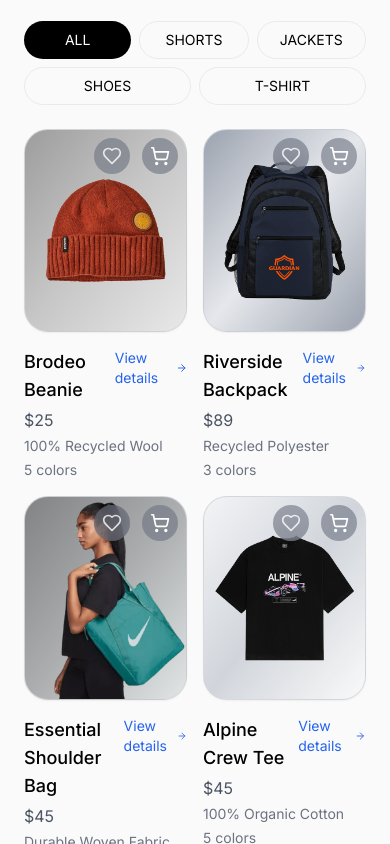
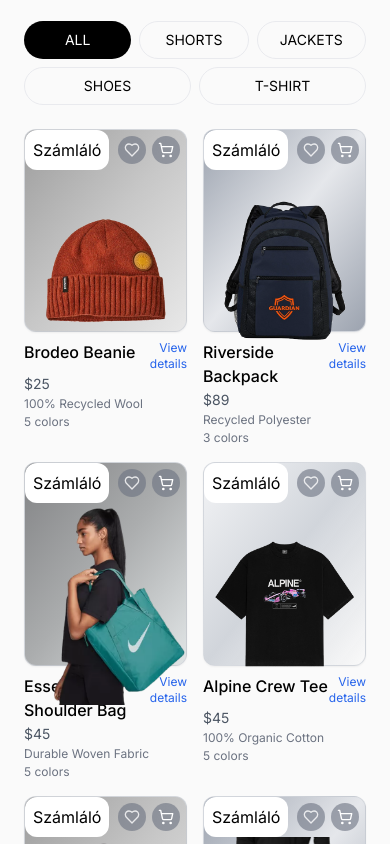
Before and after one commit to dan0dev/ecommerce-next, a Next.js app: page / in a window 390 px wide. Shown: the part 2700-3544 px from the top of the page. Built offline with nearby package versions, Linux system fonts and the light colour scheme.

Commit message:
defaultImage

```diff
--- a/app/components/collection/ProductCard.jsx
+++ b/app/components/collection/ProductCard.jsx
@@ -22,16 +22,13 @@ const ProductCard = ({
   const handleCartClick = () => {
     setClicked(true);
     onAddToCart();
-
-    setTimeout(() => {
-      setClicked(false);
-    }, 3000);
+    setTimeout(() => setClicked(false), 3000);
   };
 
   return (
-    <div className="flex flex-col space-y-4 group">
+    <div className="flex flex-col space-y-2 sm:space-y-3 group w-full">
       <div
-        className={`relative border border-gray-300/80 rounded-3xl cursor-pointer aspect-[4/5] transform transition-transform duration-200 group-hover:scale-[1.01] shadow-sm group-hover:shadow-md ${
+        className={`relative border border-gray-300/80 rounded-xl sm:rounded-2xl cursor-pointer aspect-[4/5] transform transition-transform duration-200 group-hover:scale-[1.01] shadow-sm group-hover:shadow-md ${
           gradients[index % gradients.length]
         }`}
       >
@@ -40,39 +37,42 @@ const ProductCard = ({
             e.stopPropagation();
             onFavoriteToggle(index);
           }}
-          className={`absolute top-2 right-14 z-10 p-2 rounded-full backdrop-blur-md transition-colors ${
+          className={`absolute top-1.5 sm:top-2 right-10 sm:right-12 z-10 p-1.5 sm:p-2 rounded-full backdrop-blur-md transition-colors ${
             isFavorite ? "bg-red-500/90" : "bg-gray-500/60"
           }`}
         >
           <Heart
-            className={`w-5 h-5 transition-colors ${
+            className={`w-4 h-4 sm:w-5 sm:h-5 transition-colors ${
               isFavorite ? "text-white" : "text-white/80 hover:text-red-400"
             }`}
           />
         </button>
         <button
           onClick={handleCartClick}
-          className="absolute top-2 right-2 z-10 p-2 rounded-full backdrop-blur-md transition-colors bg-gray-500/60"
+          className="absolute top-1.5 sm:top-2 right-1.5 sm:right-2 z-10 p-1.5 sm:p-2 rounded-full backdrop-blur-md transition-colors bg-gray-500/60"
         >
           {clicked ? (
-            <Check className="w-5 h-5 text-white transition-all" />
+            <Check className="w-4 h-4 sm:w-5 sm:h-5 text-white transition-all" />
           ) : (
-            <ShoppingCart className="w-5 h-5 text-white hover:text-blue-400 transition-all" />
+            <ShoppingCart className="w-4 h-4 sm:w-5 sm:h-5 text-white hover:text-blue-400 transition-all" />
           )}
         </button>
+        {/* !!!!  */}
+        <button className="bg-white p-2 rounded-xl">Számláló</button>
+        {/* !!!!  */}
         <div className="relative w-full h-full">
-          <div className="relative w-full h-full p-4">
+          <div className="relative w-full h-full p-2 sm:p-4">
             <Image
-              src={product.image ? product.image : defaultImage}
+              src={product.image || defaultImage}
               alt={product.name}
               fill
-              className="object-cover object-center"
-              sizes="(max-width: 768px) 100vw, (max-width: 1200px) 50vw, 25vw"
+              className="object-cover object-center rounded-lg sm:rounded-xl"
+              sizes="(max-width: 640px) 50vw, (max-width: 1024px) 33vw, 25vw"
               priority={index < 4}
             />
           </div>
-          <div className="absolute bottom-0 left-0 right-0 p-4 bg-black/40 backdrop-blur-sm opacity-0 group-hover:opacity-100 transition-opacity rounded-bl-3xl rounded-br-3xl">
-            <div className="text-white text-sm space-y-1">
+          <div className="absolute bottom-0 left-0 right-0 p-2 sm:p-3 bg-black/40 backdrop-blur-sm opacity-0 group-hover:opacity-100 transition-opacity rounded-bl-xl rounded-br-xl sm:rounded-bl-2xl sm:rounded-br-2xl">
+            <div className="text-white text-xs sm:text-sm space-y-0.5 sm:space-y-1">
               <p>{product.materials.join(" • ")}</p>
               <p>Colors: {product.colors.join(", ")}</p>
               <p>Sizes: {product.sizes.join(", ")}</p>
@@ -80,16 +80,17 @@ const ProductCard = ({
           </div>
         </div>
       </div>
-      <div className="space-y-1">
+      <div className="space-y-0.5 sm:space-y-1">
         <div className="flex items-start justify-between">
-          <h3 className="font-medium text-lg">{product.name}</h3>
-          <span className="flex items-center gap-1 text-sm text-blue-600 cursor-pointer group/details">
-            View details
-            <ArrowRight className="w-4 h-4 transition-transform group-hover/details:translate-x-1" />
+          <h3 className="font-medium text-base sm:text-lg">{product.name}</h3>
+          <span className="flex items-center gap-0.5 text-xs sm:text-sm text-end lg:text-start text-blue-600 cursor-pointer group/details">
+            View <br className="lg:hidden" />
+            details
+            <ArrowRight className="hidden sm:block w-3 h-3 transition-transform group-hover/details:translate-x-1" />
           </span>
         </div>
-        <p className="text-gray-600">${product.price}</p>
-        <div className="space-y-1 text-sm text-gray-500">
+        <p className="text-gray-600 text-sm sm:text-base">${product.price}</p>
+        <div className="space-y-0.5 text-xs sm:text-sm text-gray-500">
           <p>{product.materials[0]}</p>
           <p>{product.colors.length} colors</p>
         </div>
```
